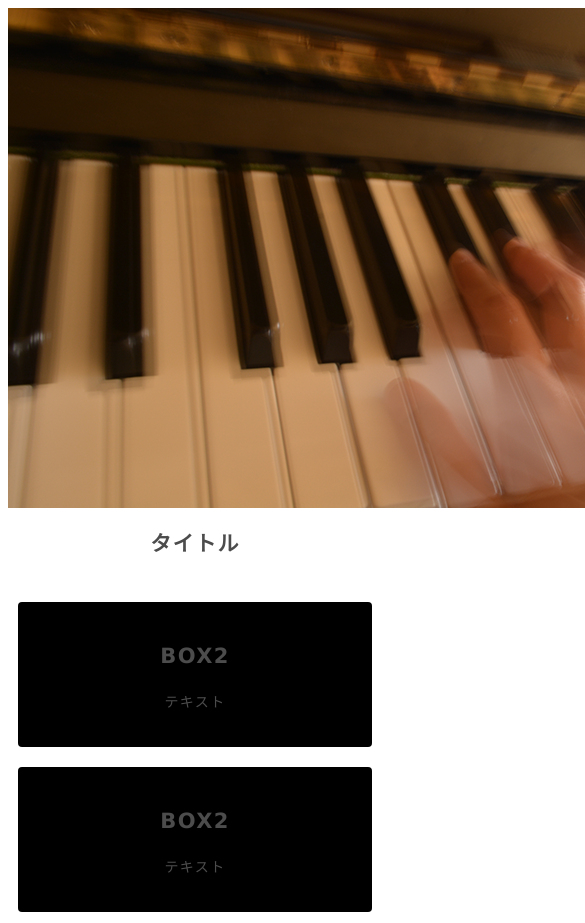
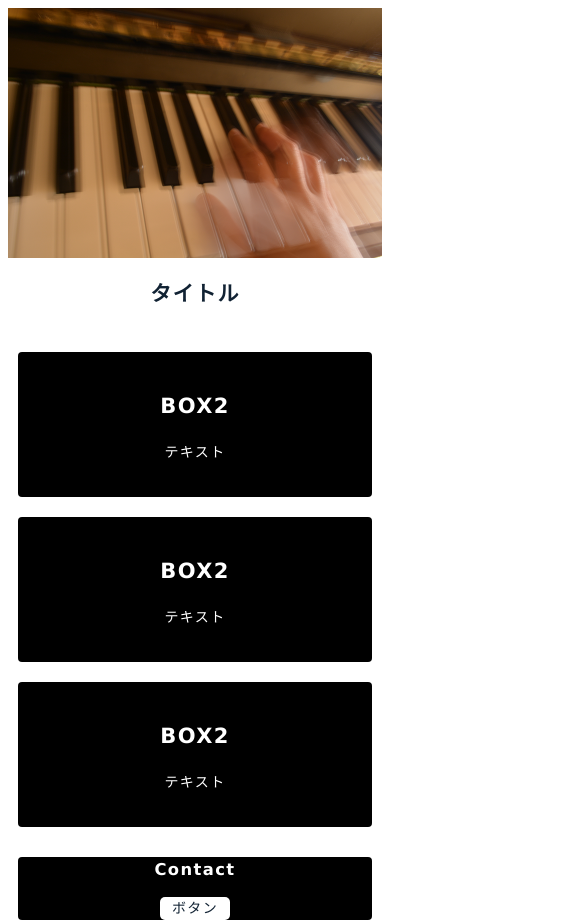
Before and after one commit to hosi1632/responsive-site, a plain HTML site: page index.html in a window 390 px wide. Shown: the top 923 px of the page, 585 px wide, since content can reach past the window. Drawn offline with Linux system fonts and the light colour scheme.

Commit message:
responsive 2

```diff
--- a/index.html
+++ b/index.html
@@ -9,7 +9,7 @@
     <body>
 <!--header-->
         <header>
-         <div class=box><img src="./images/ken.png" alt="ken" width="" height="500px" class="main images"></div>
+         <div class=topbox></div>
         <header/>
 <!--contents-->
         <section id="work">
--- a/style.scss
+++ b/style.scss
@@ -8,7 +8,7 @@ $baseFontFamily :"游ゴシック", YuGothic, "メイリオ",Verdana, "Hiragino
 $baseColor: #fff;
 $subColor: #000;
 $keyColor: #123;
-$fontColor: #4c4c4c;
+$fontColor: #fff;
 
 
 
@@ -70,18 +70,19 @@ a {
 //header
 
 header{
-  .box{
-  background-color: $baseColor;
-  text-align: center;
-  display: block;
+  .topbox {
+  background-image: url("./images/ken.png");
   height: 500px;
-  max-width: 100%;
+  width: 100%;
+  background-size: cover;
   background-position: center center;
+
   }
 }
 
 //contents
 h1{
+  color:$keyColor;
   text-align: center;
   display: block;
   margin-left: auto;
@@ -149,6 +150,7 @@ h3{
 
 //footer
 footer{
+  color:$keyColor;
   text-align: center;
   background-color: $baseColor;
   margin: auto;
@@ -167,6 +169,8 @@ footer{
 }
 @media (max-width: 768px) {
   header{
+    .topbox{
     height: 250px;
+    }
   }
 }
```
Also changed, not shown: style.css, 1 other file.
